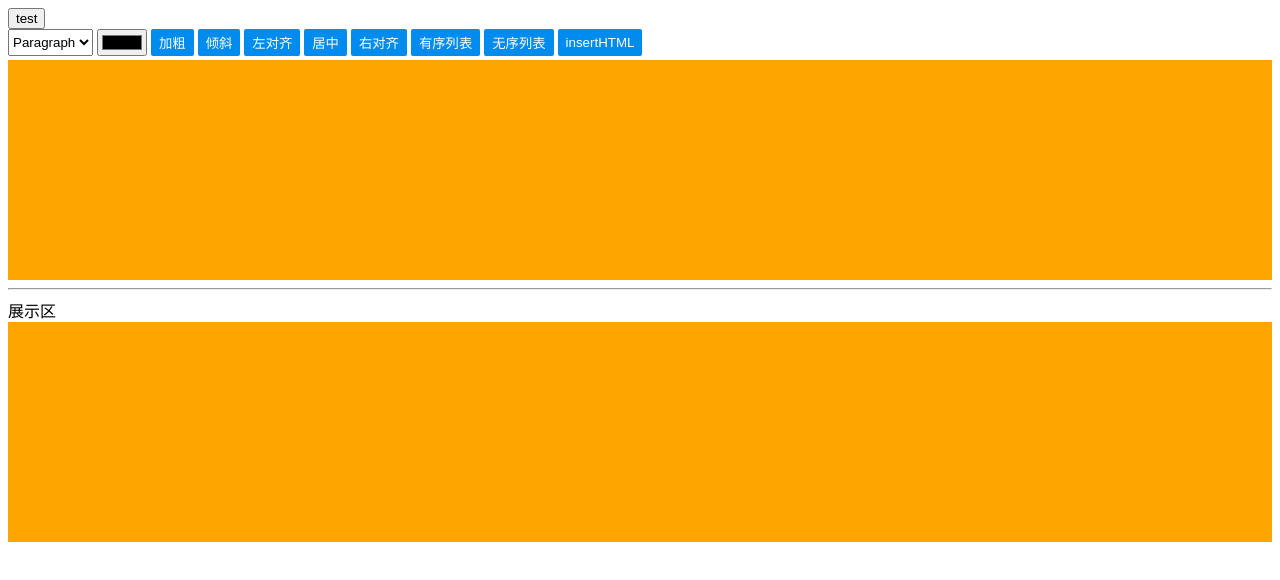
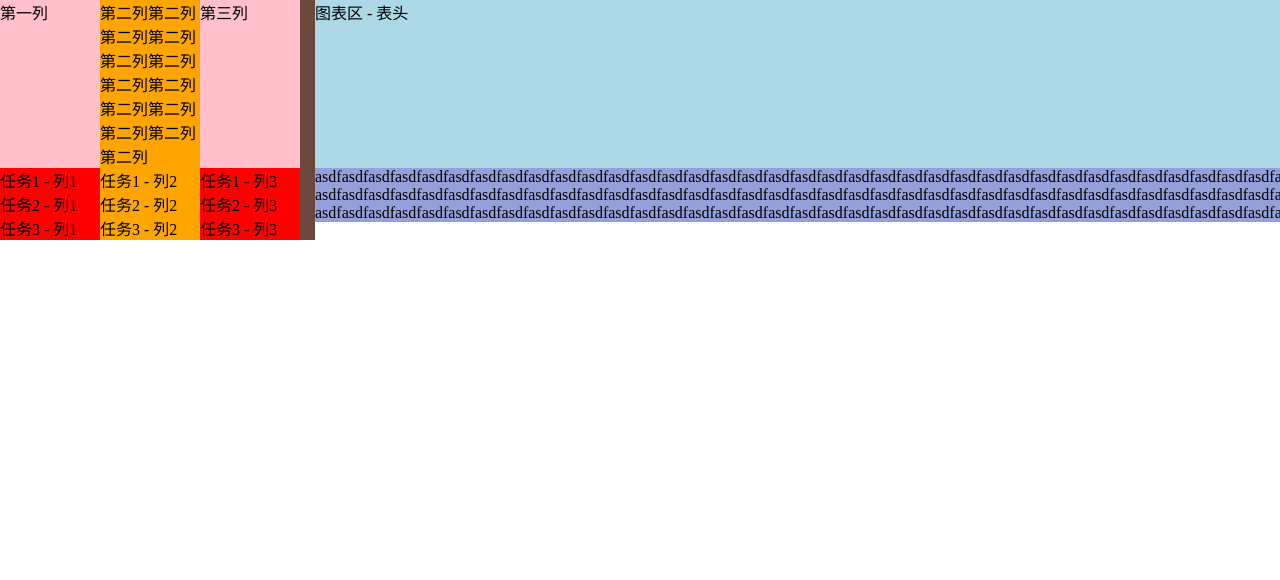
Before and after one commit to sharp08/vue2-components-cli, a Vue app: page / in a window 1280 px wide. Shown: the top 580 px of the page. Built offline with nearby package versions, Linux system fonts and the light colour scheme.

Commit message:
甘特图布局

```diff
--- a/src/App.vue
+++ b/src/App.vue
@@ -1,19 +1,16 @@
 <template>
   <div class="wrap">
-    <MyRich />
-    <!-- <hr />
-    <MyButton type="danger" />
-    <hr />
-    <MyInput /> -->
+    <MyGantt />
   </div>
 </template>
 
 <script>
-import MyRich from "./components/MyRich";
+import MyGantt from "./components/MyGantt";
+
 export default {
   name: "App",
   components: {
-    MyRich,
+    MyGantt,
   },
   data() {
     return {};
@@ -24,6 +21,9 @@ export default {
 </script>
 
 <style lang="less">
+body {
+  margin: 0;
+}
 .wrap {
 }
 </style>
--- /dev/null
+++ b/src/components/MyGantt/MyGantt.vue
@@ -0,0 +1,93 @@
+<template>
+  <div id="gantt-wrap">
+    <TaskTable
+      class="task-table"
+      :columns="columns"
+      ref="aa"
+      :taskList="taskList"
+    />
+    <div class="resize-handler"></div>
+    <GanttTable :taskList="taskList" class="gantt-table" />
+  </div>
+</template>
+
+<script>
+import TaskTable from "./components/TaskTable";
+import GanttTable from "./components/GanttTable";
+
+export default {
+  name: "MyGantt",
+  props: {},
+  data() {
+    return {
+      columns: [
+        {
+          text: "第一列",
+          key: "one",
+          render: (h) => {
+            return h("span", "aabb");
+          },
+        },
+        {
+          text: "第二列第二列第二列第二列第二列第二列第二列第二列第二列第二列第二列第二列第二列",
+          key: "two",
+        },
+        {
+          text: "第三列",
+          key: "three",
+        },
+      ],
+      taskList: [
+        {
+          one: "任务1 - 列1",
+          two: "任务1 - 列2",
+          three: "任务1 - 列3",
+        },
+        {
+          one: "任务2 - 列1",
+          two: "任务2 - 列2",
+          three: "任务2 - 列3",
+        },
+        {
+          one: "任务3 - 列1",
+          two: "任务3 - 列2",
+          three: "任务3 - 列3",
+        },
+      ],
+    };
+  },
+  computed: {},
+  created() {},
+  mounted() {},
+  watch: {},
+  methods: {},
+  components: {
+    TaskTable,
+    GanttTable,
+  },
+};
+</script>
+
+<style scoped lang="less">
+#gantt-wrap {
+  display: flex;
+
+  .task-table {
+    background: orange;
+    flex-shrink: 0;
+    flex-basis: 300px;
+    overflow: auto;
+  }
+
+  .resize-handler {
+    width: 15px;
+    flex-shrink: 0;
+    background: rgb(107, 71, 62);
+    cursor: pointer;
+  }
+  .gantt-table {
+    flex-basis: auto;
+    overflow: auto;
+  }
+}
+</style>
--- /dev/null
+++ b/src/components/MyGantt/components/GanttTable/GanttTable.less
@@ -0,0 +1,9 @@
+#gantt-table {
+    .th {
+        background: lightblue;
+    }
+
+    .tb {
+        background: #95a0da;
+    }
+}
--- /dev/null
+++ b/src/components/MyGantt/components/GanttTable/GanttTable.vue
@@ -0,0 +1,45 @@
+<template>
+  <div id="gantt-table">
+    <!-- 表头 -->
+    <div class="th" ref="th">
+      <div class="tr">图表区 - 表头</div>
+    </div>
+    <!-- 表体 -->
+    <div class="tb">
+      <div class="tr" v-for="(item, index) in taskList" :key="index">
+        <div class="td">
+          asdfasdfasdfasdfasdfasdfasdfasdfasdfasdfasdfasdfasdfasdfasdfasdfasdfasdfasdfasdfasdfasdfasdfasdfasdfasdfasdfasdfasdfasdfasdfasdfasdfasdfasdfasdfasdfasdfasdfasdfa
+        </div>
+      </div>
+    </div>
+  </div>
+</template>
+
+<script>
+export default {
+  name: "GanttTable",
+  props: {
+    taskList: {
+      type: Array,
+    },
+  },
+  data() {
+    return {};
+  },
+  computed: {},
+  created() {},
+  mounted() {
+    // 需要动态保证左右两侧高度一致
+    this.$refs[
+      "th"
+    ].style.height = `${this.$parent.$refs["aa"].$refs["th"].clientHeight}px`;
+  },
+  watch: {},
+  methods: {},
+  components: {},
+};
+</script>
+
+<style scoped lang="less">
+@import url(./GanttTable.less);
+</style>
--- /dev/null
+++ b/src/components/MyGantt/components/GanttTable/index.js
@@ -0,0 +1 @@
+export { default } from './GanttTable.vue'
--- /dev/null
+++ b/src/components/MyGantt/components/TaskTable/TaskTable.less
@@ -0,0 +1,32 @@
+#task-table {
+    .th {
+        .tr {
+            display: flex;
+
+            .td {
+                flex: 1;
+                // overflow: hidden;
+                // text-overflow: ellipsis;
+                // white-space: nowrap;
+
+                &:nth-child(odd) {
+                    background: pink;
+                }
+            }
+        }
+    }
+
+    .tb {
+        .tr {
+            display: flex;
+
+            .td {
+                flex: 1;
+
+                &:nth-child(odd) {
+                    background: red;
+                }
+            }
+        }
+    }
+}
--- /dev/null
+++ b/src/components/MyGantt/components/TaskTable/TaskTable.vue
@@ -0,0 +1,55 @@
+<template>
+  <div id="task-table">
+    <!-- 表头 -->
+    <div class="th" ref="th">
+      <div class="tr">
+        <div class="td" v-for="(item, index) in columns" :key="index">
+          {{ item.text }}
+        </div>
+      </div>
+    </div>
+    <!-- 表体 -->
+    <div class="tb">
+      <div
+        class="tr"
+        v-for="(taskItem, taskIndex) in taskList"
+        :key="taskIndex"
+      >
+        <div
+          class="td"
+          v-for="(columnItem, columnsIndex) in columns"
+          :key="columnsIndex"
+        >
+          {{ taskItem[columnItem.key] }}
+        </div>
+      </div>
+    </div>
+  </div>
+</template>
+
+<script>
+export default {
+  name: "TaskTable",
+  props: {
+    columns: {
+      type: Array,
+    },
+    taskList: {
+      type: Array,
+    },
+  },
+  data() {
+    return {};
+  },
+  computed: {},
+  created() {},
+  mounted() {},
+  watch: {},
+  methods: {},
+  components: {},
+};
+</script>
+
+<style scoped lang="less">
+@import url(./TaskTable.less);
+</style>
--- /dev/null
+++ b/src/components/MyGantt/components/TaskTable/index.js
@@ -0,0 +1 @@
+export { default } from './TaskTable.vue'
--- /dev/null
+++ b/src/components/MyGantt/index.js
@@ -0,0 +1 @@
+export { default } from './MyGantt.vue'
```
Also changed, not shown: src/components/MyGantt/README.md (added).
